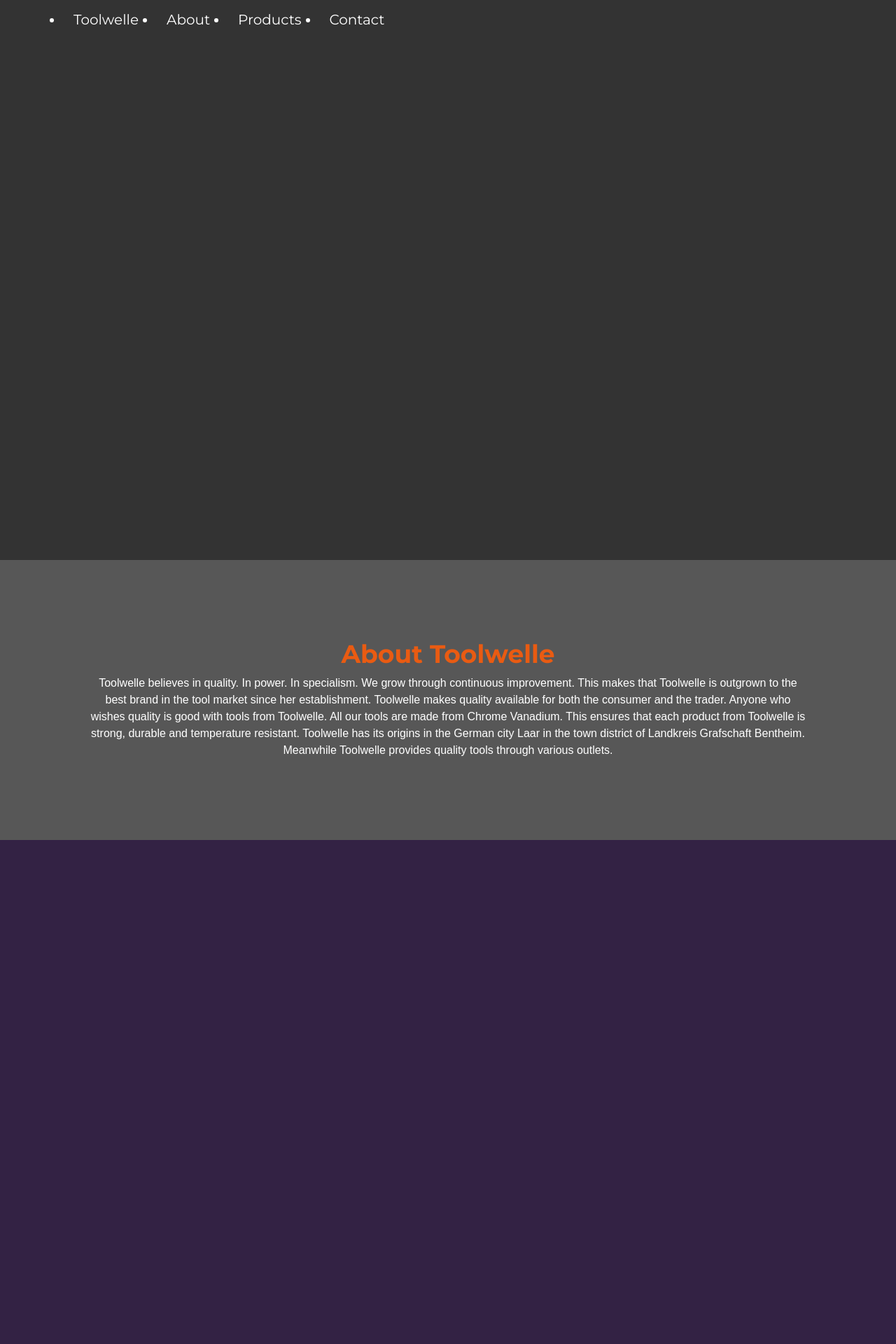
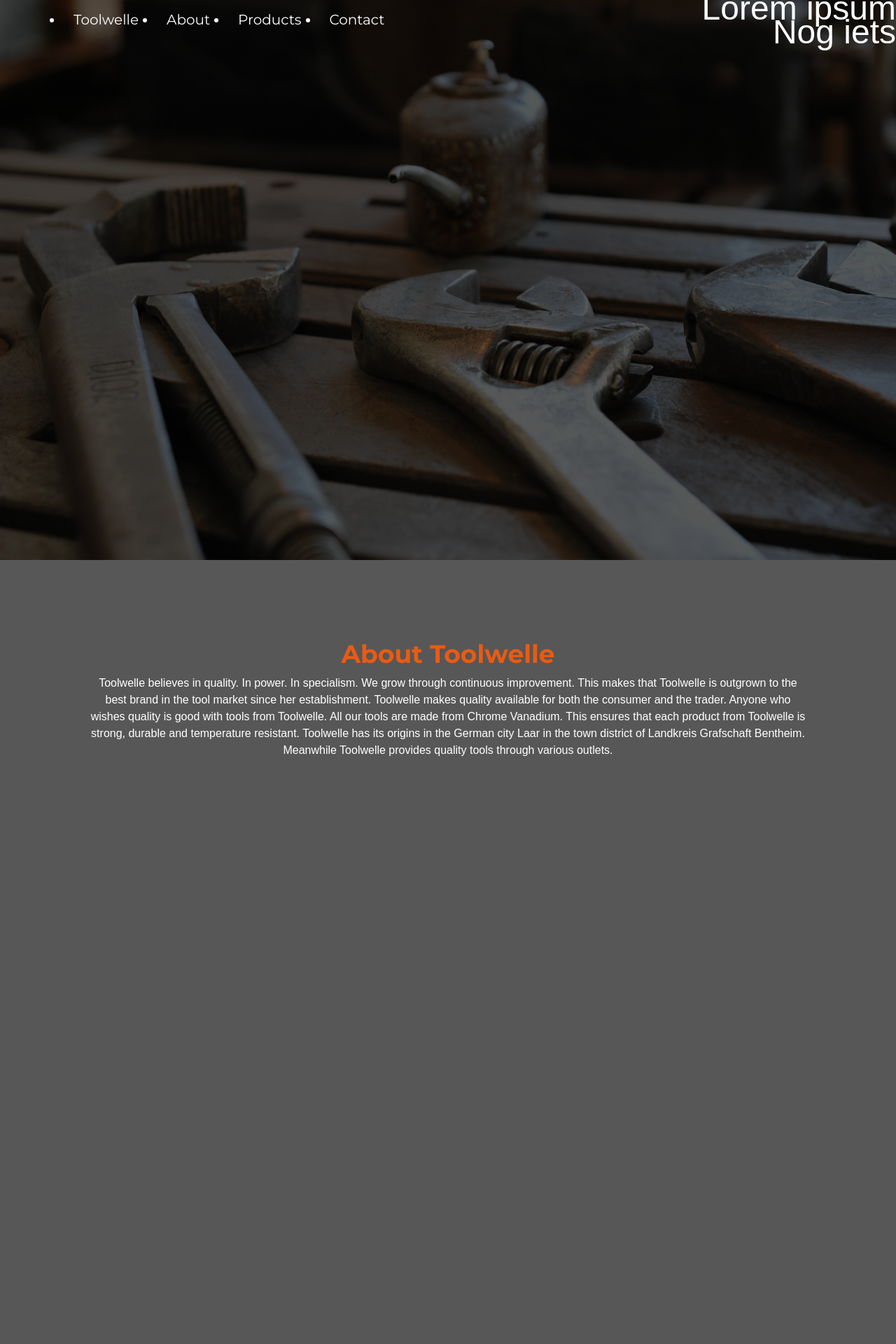
Before and after one commit to KBSGroep1/KBSProject, a PHP site: page / in a window 1280 px wide. Shown: the top 1920 px of the page at 70% size. Run offline with PHP 8.4, Linux system fonts and the light colour scheme; some web fonts are replaced.

Commit message:
change product and home section

```diff
--- a/css/style.css
+++ b/css/style.css
@@ -191,8 +191,13 @@ textarea {
 .home{
   height: 100%;
   min-height: 100vh;
-  background-color: #333;
   position: relative;
+}
+
+.introContainer{
+  text-align: right;
+  color: white;
+  font-size: 48px;
 }
 
 
@@ -234,7 +239,7 @@ textarea {
 }
 
 
-.black_layer{
+.blackLayer{
   background-color: rgb(0, 0, 0);
   opacity: 0.659;
   height: 100%;
@@ -245,7 +250,7 @@ textarea {
   z-index: -1;
 }
 
-.para_container{
+.paraContainer{
   min-height:  100%;
   position: absolute;
   background: transparent;
@@ -265,7 +270,6 @@ textarea {
 
 .products{
   min-height: 100vh;
-  background-color: #324;
 }
 
 
--- a/include/about.php
+++ b/include/about.php
@@ -1,5 +1,5 @@
 <div class="about" id="pageAbout">
-  <div id="aboutContainer" class="para_container"></div>
+  <div id="aboutContainer" class="paraContainer"></div>
   <div class="textContainer">
       <h1 class="titleAbout">About Toolwelle</h1>
       <p class="bodyText">
@@ -14,5 +14,5 @@
         Meanwhile Toolwelle provides quality tools through various outlets.
       </p>
   </div>
-  <div class="black_layer"></div>
+  <div class="blackLayer"></div>
 </div>
--- a/include/home.php
+++ b/include/home.php
@@ -1,2 +1,8 @@
 <div class="home" id="pageBrand">
+  <div id="homeContainer" class="paraContainer"></div>
+    <div class="introContainer">
+      <p class="introText">Lorem ipsum</p>
+      <p class="subIntroText">Nog iets</p>
+    </div>
+  <div class="blackLayer"></div>
 </div>
--- a/include/products.php
+++ b/include/products.php
@@ -1,3 +1,3 @@
 <div class="products" id="pageProducts">
-
+  <div id="productsContainer" class="paraContainer"><div class="blackLayer"></div></div>
 </div>
--- a/js/scripts.js
+++ b/js/scripts.js
@@ -1,5 +1,13 @@
 $('#aboutContainer').parallax({
+	imageSrc: 'img/bg/729674.jpg'
+});
+
+$('#homeContainer').parallax({
 	imageSrc: 'img/bg/tools.jpg'
+});
+
+$('#productsContainer').parallax({
+	imageSrc: 'img/bg/default.jpg'
 });
 
 // Scrolling
```
Also changed, not shown: img/bg/default.jpg (added).
